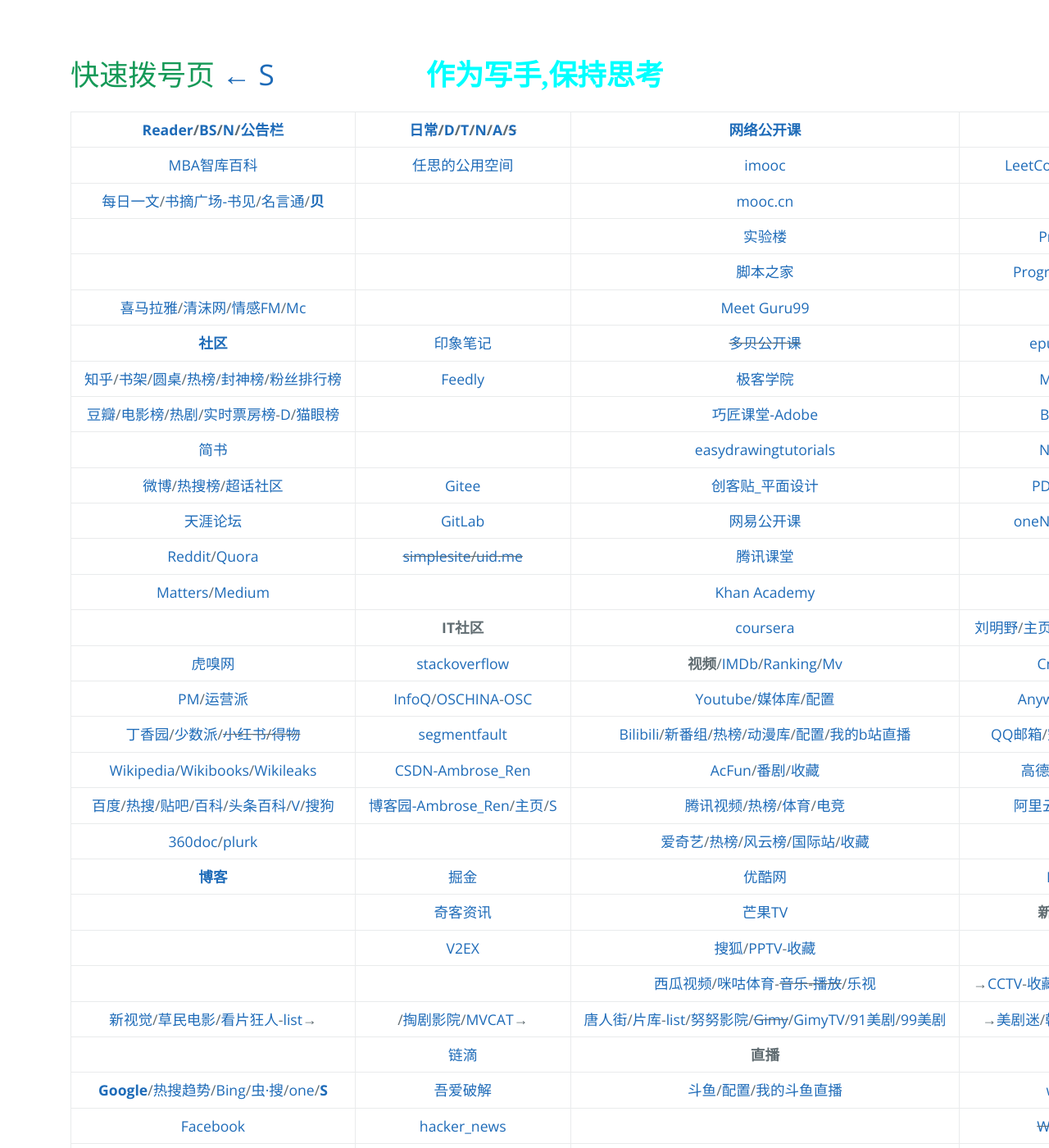
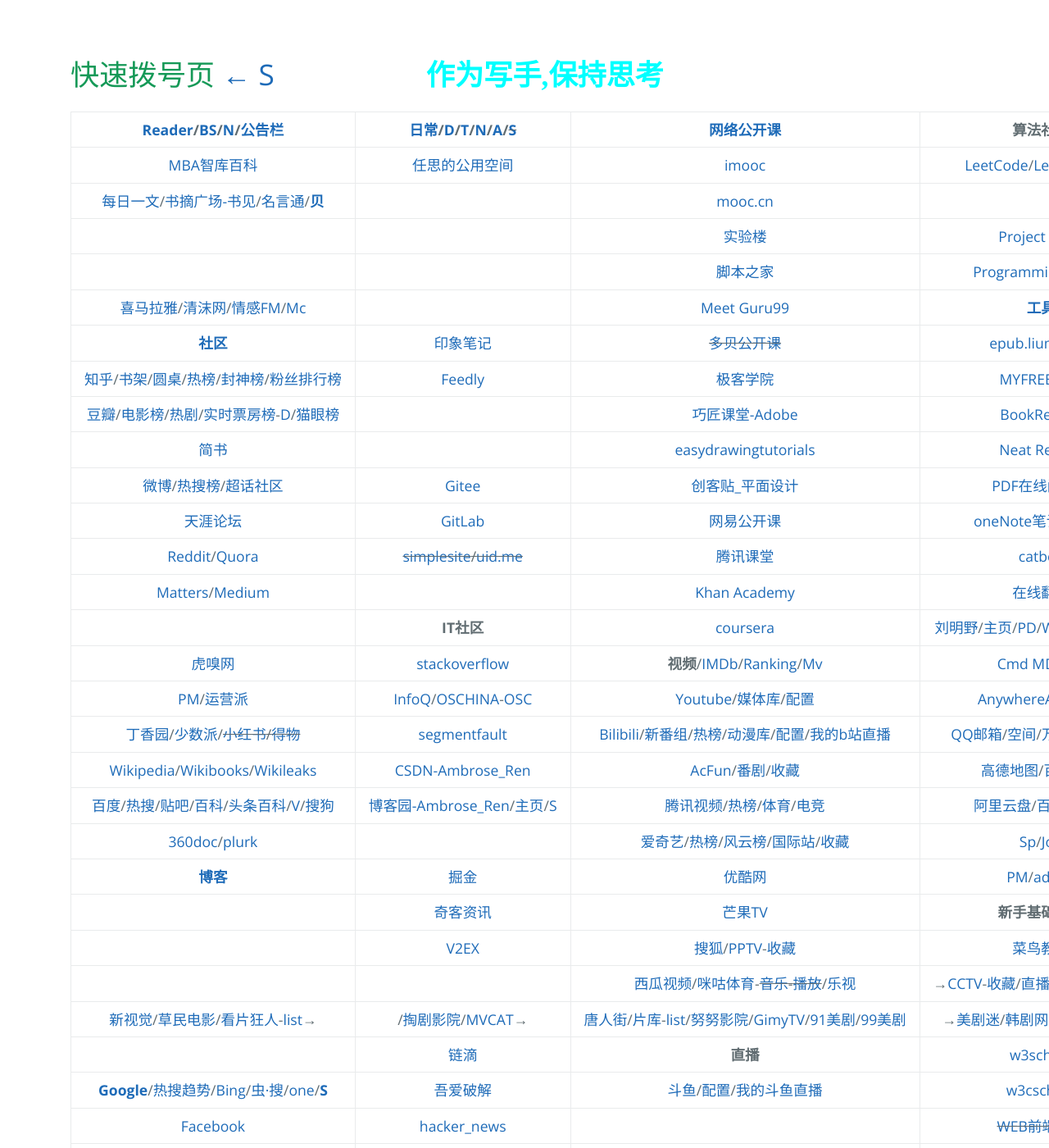
Before and after one commit to AmbroseRen/test, a Jekyll site: the page built from navigation.md, in a window 1280 px wide and 1400 px high. Shown: the whole window at 82% size. Built offline with Jekyll 4.4.1, drawn with Linux system fonts in a browser that asks for light colours; our own code applies the rules of GitHub Pages for plain Markdown files; the repository's description, which GitHub fills in, is left out.

Commit message:
Update navigation.md

```diff
--- a/navigation.md
+++ b/navigation.md
@@ -49,7 +49,7 @@
 | []() | [奇客资讯](https://www.solidot.org/) | [芒果TV](https://i.mgtv.com/my/looklist) | __新手基础自学__ |
 | []() | [V2EX](https://www.v2ex.com/?tab=tech) | [搜狐](https://my.tv.sohu.com/i/bookmark)/[PPTV](https://www.pptv.com/)-[收藏](https://usercenter.pptv.com/web/user/collection) | [菜鸟教程](https://www.runoob.com/) |
 | []() | []() | [西瓜视频](https://www.ixigua.com/my/favorite)/[咪咕体育](https://www.miguvideo.com/mgs/website/prd/personalCenter.html#/collect)-~~[音乐](https://music.migu.cn/v3/my/playlist)-[播放](https://music.migu.cn/v3/music/player/audio)~~/[乐视](http://i.le.com/playrecord#favorite) | →[CCTV](https://tv.cctv.com/live/)-[收藏](https://i.cctv.com/account/collection)/[直播F](http://www.hao5.net/)/[牛视](https://www.chaojidianshi.net/)A/[电视](http://www.tvyan.com/)源 |
-| [新视觉](https://www.ixinshijue.com/)/[草民电影](https://www.cmdy555.com/)/[看片狂人](https://www.kpkuang.com/)-[list](https://whereiskpkuang.com/)→ | []()/[掏剧影院](https://www.taojuyb.com/)/[MVCAT](https://www.mvcat.com/)→ | [唐人街](https://www.tangrenjie.tv/)/[片库](https://www.mypianku.net/)-[list](https://www.pianku.tv/)/[努努影院](https://www.nunuyy.top/)/~~[Gimy](https://gimy.app/)~~/[GimyTV](https://gimytv.com/)/[91美剧](https://91mjw.com/)/[99美剧](https://www.99meiju.org/) | →[美剧迷](https://www.meijumi.net/)/[韩剧网](https://www.tvn.cc/)-[kortw](https://kortw.com/)/[蛋蛋赞](https://www.dandanzan.cc/) |
+| [新视觉](https://www.ixinshijue.com/)/[草民电影](https://www.cmdy555.com/)/[看片狂人](https://www.kpkuang.com/)-[list](https://whereiskpkuang.com/)→ | []()/[掏剧影院](https://www.taojuyb.com/)/[MVCAT](https://www.mvcat.com/)→ | [唐人街](https://www.tangrenjie.tv/)/[片库](https://www.mypianku.net/)-[list](https://www.pianku.tv/)/[努努影院](https://www.nunuyy.top/)/[GimyTV](https://gimytv.com/)/[91美剧](https://91mjw.com/)/[99美剧](https://www.99meiju.org/) | →[美剧迷](https://www.meijumi.net/)/[韩剧网](https://www.tvn.cc/)-[kortw](https://kortw.com/)/[蛋蛋赞](https://www.dandanzan.cc/) |
 | []() | [链滴](https://ld246.com/) | __直播__ | [w3school](https://www.w3school.com.cn/) |
 | [__Google__](https://www.google.com/)/[热搜趋势](https://trends.google.com/trends/?geo=US)/[Bing](https://cn.bing.com/)/[虫·搜](https://search.chongbuluo.com/)/[one](https://aur.one)/[<strong id="searchs">S</strong>](Library/SearchEngine.md) | [吾爱破解](https://www.52pojie.cn/) | [斗鱼](https://www.douyu.com/directory/myFollow)/[配置](https://mp.douyu.com/live/main)/[我的斗鱼直播](https://www.douyu.com/10150268) | [w3cschool](https://www.w3cschool.cn/) |
 | [Facebook](https://www.facebook.com/) | [hacker_news](https://news.ycombinator.com/) | []() | ~~[WEB前端手册](#)~~ |
```
